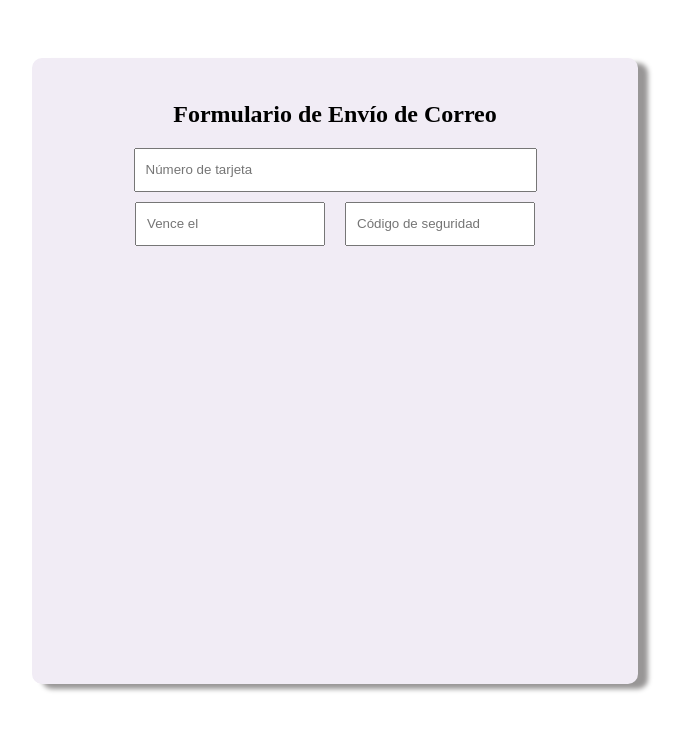
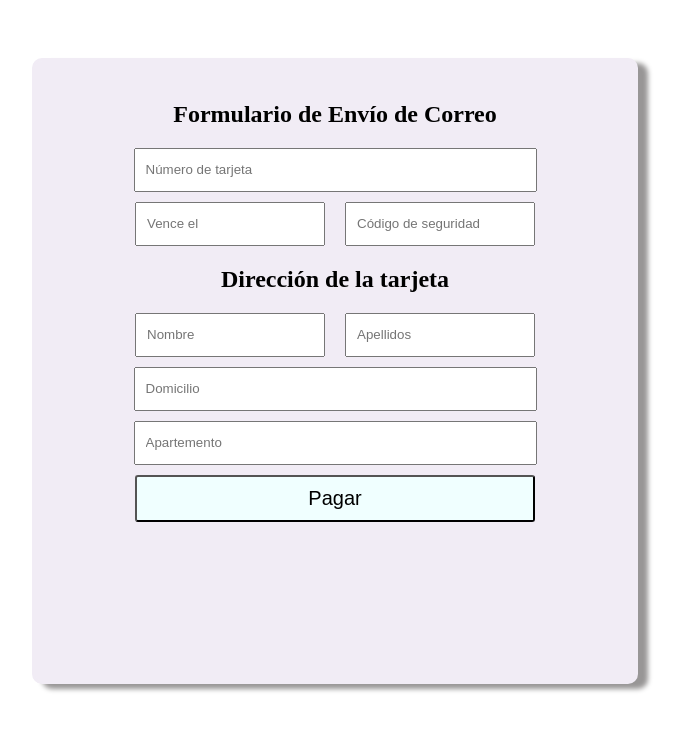
Before and after one commit to mancabra/practica_estilo, a plain HTML site: page index.html in a window 1280 px wide. Shown: the whole page, without its empty margins (305-987 px from the left). Drawn offline with Linux system fonts and the light colour scheme.

Commit message:
Se agregan elementos y estilos faltantes

```diff
--- a/index.html
+++ b/index.html
@@ -20,6 +20,22 @@
                         <input id="codigo" class="medioD" type="text" placeholder="Código de seguridad" required>
                     </div>
                 </div>
+                <h2>Dirección de la tarjeta</h2>
+                <div class="caja">
+                    <div class="interior">
+                        <input class="medioI" type="text" placeholder="Nombre" required>
+                        <input class="medioD" type="text" placeholder="Apellidos" required>
+                    </div>
+                </div>
+                <div class="caja">
+                    <input class="completo" type="text" placeholder="Domicilio" required>
+                </div>
+                <div class="caja">
+                    <input class="completo" type="text" placeholder="Apartemento" required>
+                </div>
+                <div class="caja">
+                    <Button>Pagar</Button>
+                </div>
             </form>
         </div>
     </div>
--- a/styles.css
+++ b/styles.css
@@ -5,6 +5,7 @@
     place-items: center;
     text-align: center;
 }
+
 .formulario{
     height: 500px;
     width: 400px;
@@ -53,3 +54,11 @@
     padding-left: 10px;
     margin-right: 10px;
 }
+
+button{
+    width: 100%;
+    padding: 10px;
+    font-size: 20px;
+    border-radius: 3px;
+    background-color: azure;
+}
```
